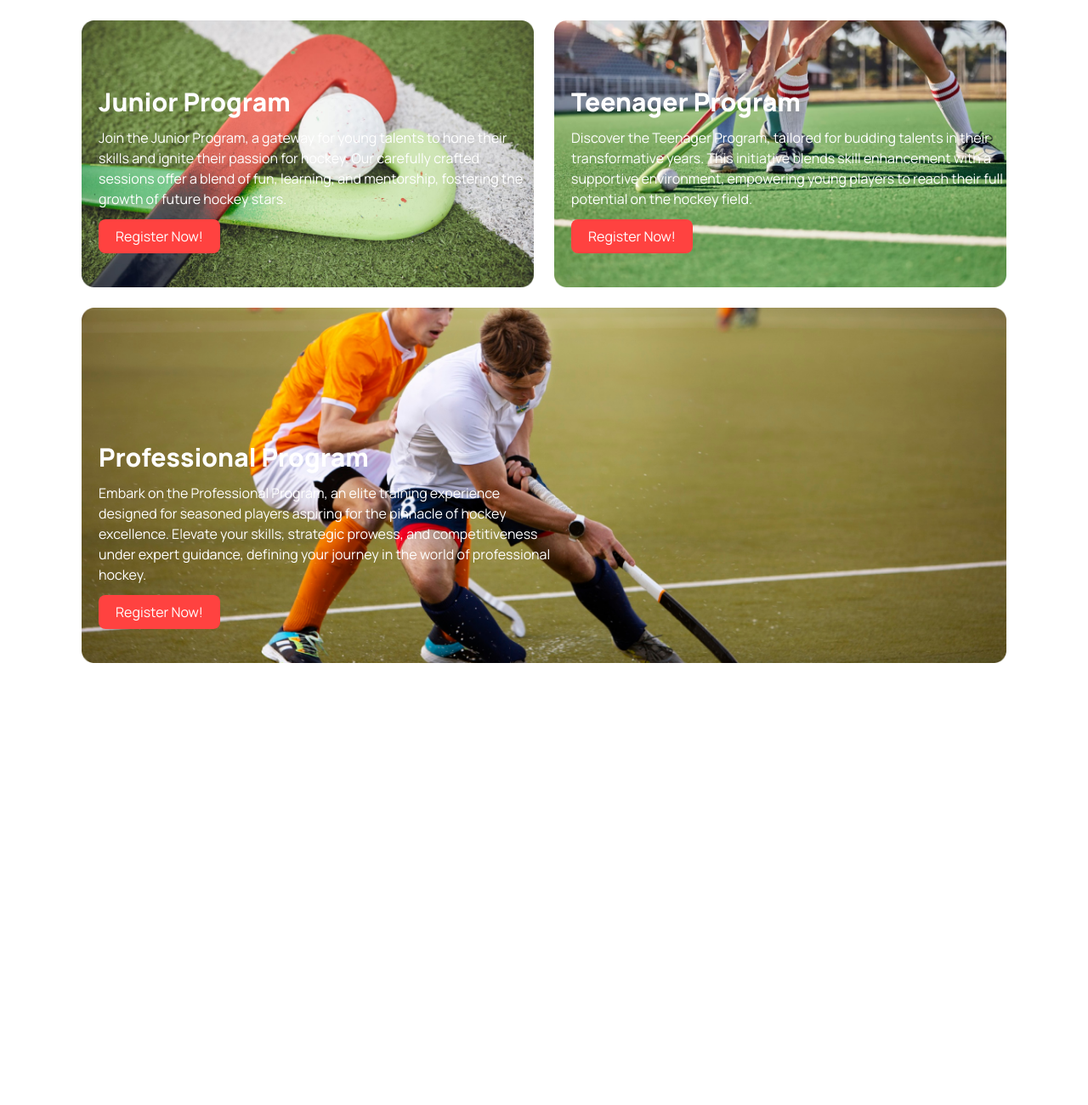
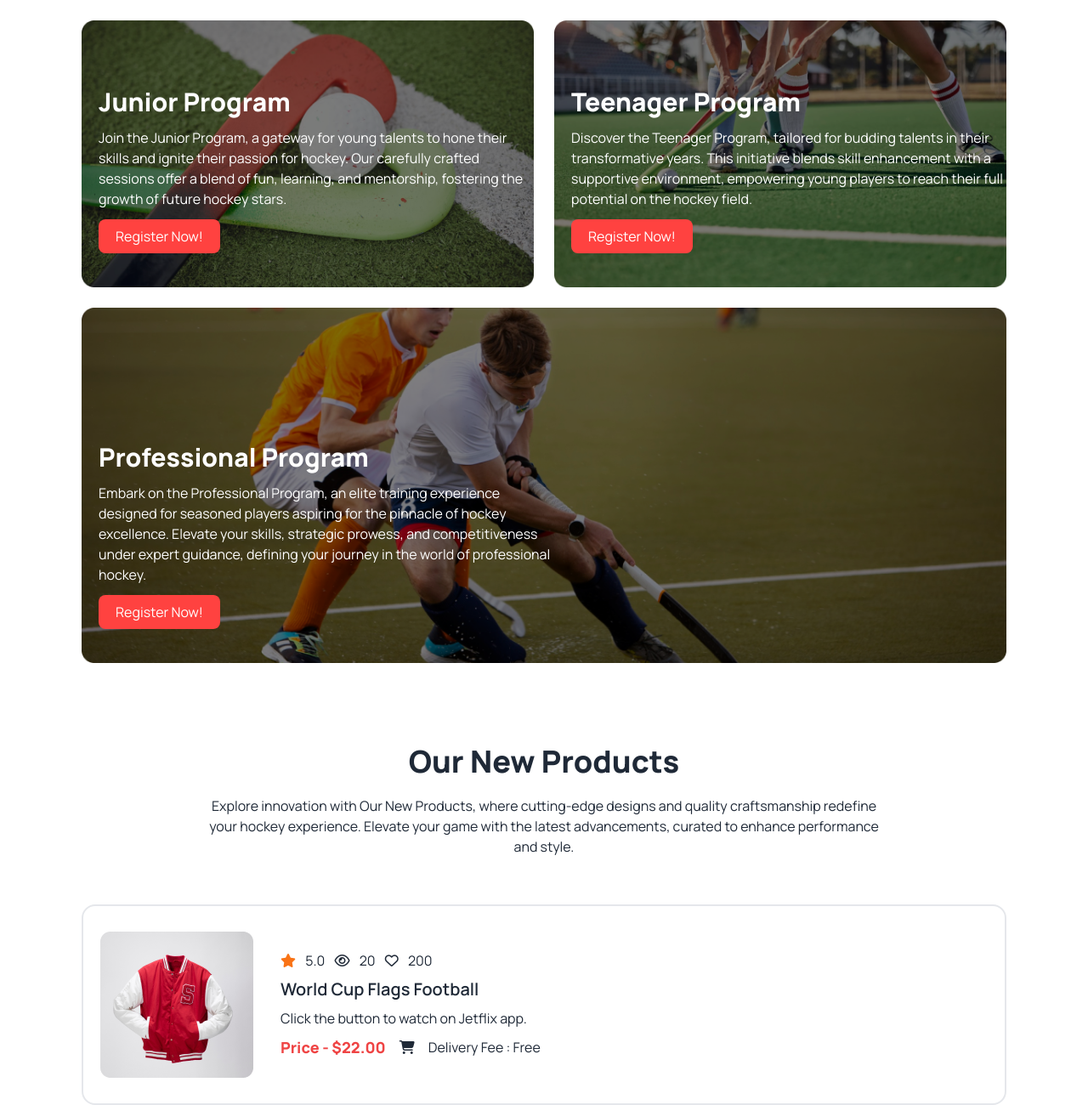
Before and after one commit to Rubaeid-Sanjid/Hockey-Website, a plain HTML site: page index.html in a window 1280 px wide. Shown: the part 1426-2726 px from the top of the page at 85% size. Before the commit the page ends 2302 px from the top, so only its background shows below. Drawn offline with nearby package versions, Linux system fonts and the light colour scheme.

Commit message:
added a product card

```diff
--- a/index.html
+++ b/index.html
@@ -35,6 +35,8 @@
         },
       };
     </script>
+    <!-- Font awesome icon -->
+    <script src="https://kit.fontawesome.com/c209340058.js" crossorigin="anonymous"></script>
   </head>
   <body class="container mx-auto px-3 lg:px-24 font-manrope">
     <header>
@@ -166,8 +168,10 @@
         <!-- program container -->
         <div class="grid grid-cols-1 md:grid-cols-2 gap-6">
           <div class="relative">
-            <img class="" src="Images/2.png" alt="" />
-            <div class="text-white absolute bottom-10 left-5 space-y-3">
+            <img class="brightness-50" src="Images/2.png" alt="" />
+            <div
+              class="text-white absolute z-10 bottom-1 lg:bottom-10 left-5 space-y-3"
+            >
               <h3 class="text-3xl font-extrabold">Junior Program</h3>
               <p>
                 Join the Junior Program, a gateway for young talents to hone
@@ -182,8 +186,10 @@
           </div>
 
           <div class="relative">
-            <img class="" src="Images/3.png" alt="" />
-            <div class="text-white absolute bottom-10 left-5 space-y-3">
+            <img class="brightness-50" src="Images/3.png" alt="" />
+            <div
+              class="text-white z-10 bottom-1 absolute lg:bottom-10 left-5 space-y-3"
+            >
               <h3 class="text-3xl font-extrabold">Teenager Program</h3>
               <p>
                 Discover the Teenager Program, tailored for budding talents in
@@ -197,9 +203,13 @@
             </div>
           </div>
 
-          <div class="relative col-span-2">
-            <img class="" src="Images/4.png" alt="" />
-            <div class="w-1/2 text-white absolute bottom-10 left-5 space-y-3">
+          <!-- <div class="relative col-span-2 bg-[url('Images/4.png')] h-[70vh] bg-center bg-cover rounded-lg border-2"> -->
+          <div class="relative lg:col-span-2">
+            <img class="brightness-50" src="Images/4.png" alt="" />
+
+            <div
+              class="w-auto lg:w-1/2 text-white absolute lg:bottom-10 left-5 space-y-3"
+            >
               <h3 class="text-3xl font-extrabold">Professional Program</h3>
               <p>
                 Embark on the Professional Program, an elite training experience
@@ -215,6 +225,56 @@
           </div>
         </div>
       </section>
+
+      <!-- New Products -->
+      <section>
+        <div class="text-center mb-14">
+          <h2 class="text-4xl font-extrabold mb-5">Our New Products</h2>
+          <p class="w-9/12 mx-auto">
+            Explore innovation with Our New Products, where cutting-edge designs
+            and quality craftsmanship redefine your hockey experience. Elevate
+            your game with the latest advancements, curated to enhance
+            performance and style.
+          </p>
+        </div>
+        <!-- product container -->
+        <div>
+          <!-- product card -->
+          <!-- <div>
+            <div>
+              <img src="Images/5.png" alt="">
+            </div>
+            <div>
+              <h4>World Cup Flags Football</h4>
+              <p>Dolor sit amet consectetur. Ut urna diam quis sagittis.</p>
+              <div>
+                <h5>Price - $22.00</h5>
+
+              </div>
+            </div>
+          </div> -->
+          <div class="card card-side bg-base-100 p-5 border-2">
+            <figure><img src="Images/5.png" alt=""/></figure>
+            <div class="card-body">
+              <div class="space-x-2">
+                <i class="fa-solid fa-star text-orange-500"></i>
+                <span>5.0</span>
+                <i class="fa-regular fa-eye"></i>
+                <span>20</span>
+                <i class="fa-regular fa-heart"></i>
+                <span>200</span>
+              </div>
+              <h2 class="card-title">World Cup Flags Football</h2>
+              <p>Click the button to watch on Jetflix app.</p>
+              <div class="card-actions items-center space-x-2">
+                <h5 class="text-red-500 text-lg font-extrabold">Price - $22.00</h5>
+                <i class="fa-solid fa-cart-shopping"></i>
+                <p>Delivery Fee : Free</p>
+              </div>
+            </div>
+          </div>
+        </div>
+      </section>
     </main>
   </body>
 </html>
```
